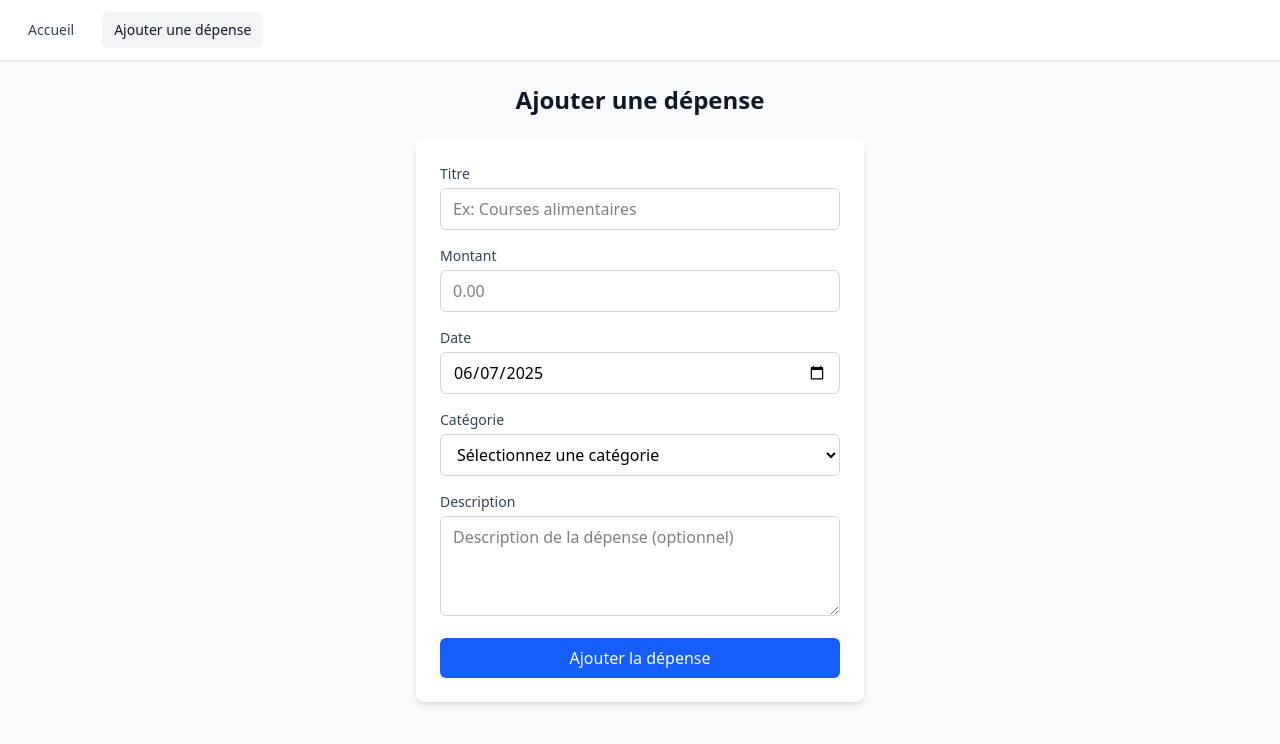
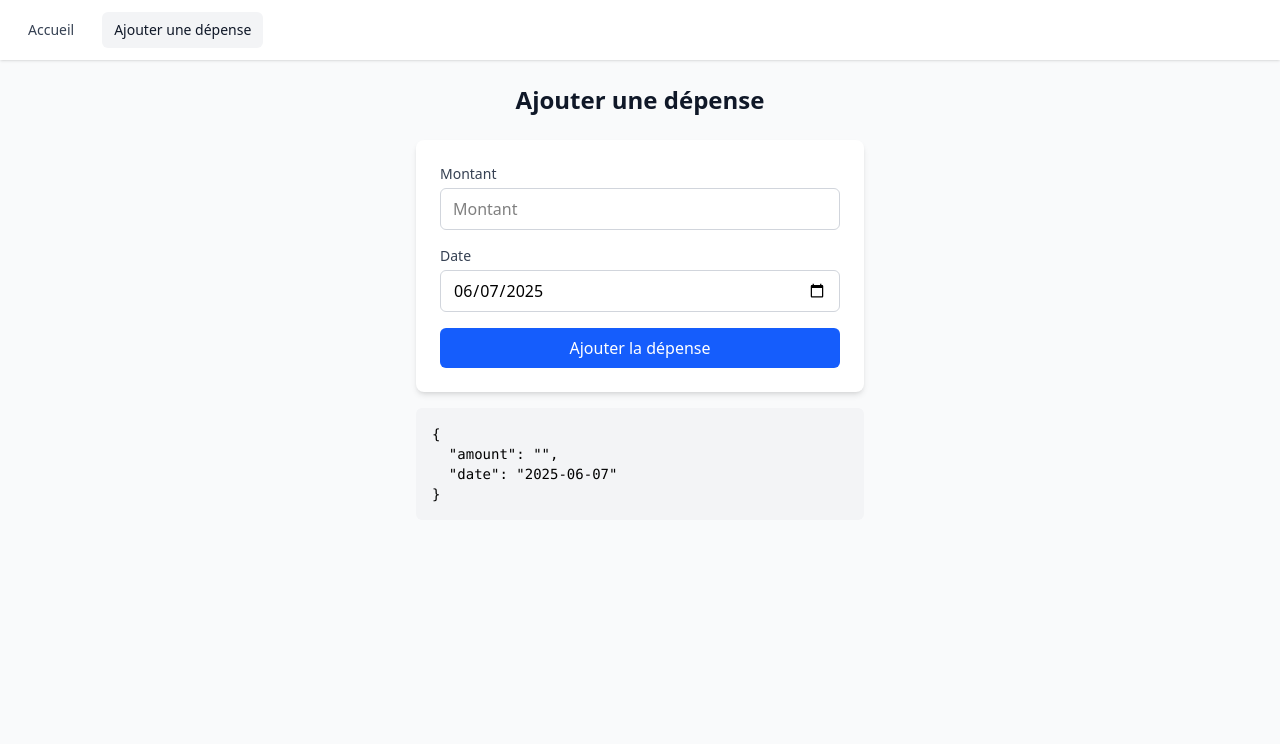
Before and after one commit to yann-yinn/pocket-budget, a Vue app: page /add-expense in a window 1280 px wide. Shown: the top 744 px of the page. Built offline with nearby package versions, Linux system fonts and the light colour scheme; the HTML template or start-up script is replaced by a standard one.

Commit message:
formulaire de dépense

```diff
--- a/src/views/AddExpenseView.vue
+++ b/src/views/AddExpenseView.vue
@@ -4,27 +4,12 @@
     <form @submit.prevent="handleSubmit" class="bg-white shadow-md rounded-lg p-6">
       <div class="space-y-4">
         <div>
-          <label for="title" class="block text-sm font-medium text-gray-700 mb-1">Titre</label>
-          <input
-            type="text"
-            id="title"
-            v-model="expense.title"
-            required
-            placeholder="Ex: Courses alimentaires"
-            class="w-full px-3 py-2 border border-gray-300 rounded-md focus:outline-none focus:ring-2 focus:ring-blue-500 focus:border-transparent"
-          />
-        </div>
-
-        <div>
           <label for="amount" class="block text-sm font-medium text-gray-700 mb-1">Montant</label>
           <input
             type="number"
             id="amount"
-            v-model="expense.amount"
-            required
-            min="0"
-            step="0.01"
-            placeholder="0.00"
+            v-model="form.amount"
+            placeholder="Montant"
             class="w-full px-3 py-2 border border-gray-300 rounded-md focus:outline-none focus:ring-2 focus:ring-blue-500 focus:border-transparent"
           />
         </div>
@@ -34,41 +19,10 @@
           <input
             type="date"
             id="date"
-            v-model="expense.date"
-            required
+            v-model="form.date"
+            placeholder="Date"
             class="w-full px-3 py-2 border border-gray-300 rounded-md focus:outline-none focus:ring-2 focus:ring-blue-500 focus:border-transparent"
           />
-        </div>
-
-        <div>
-          <label for="category" class="block text-sm font-medium text-gray-700 mb-1"
-            >Catégorie</label
-          >
-          <select
-            id="category"
-            v-model="expense.category"
-            required
-            class="w-full px-3 py-2 border border-gray-300 rounded-md focus:outline-none focus:ring-2 focus:ring-blue-500 focus:border-transparent"
-          >
-            <option value="">Sélectionnez une catégorie</option>
-            <option value="alimentation">Alimentation</option>
-            <option value="transport">Transport</option>
-            <option value="logement">Logement</option>
-            <option value="loisirs">Loisirs</option>
-            <option value="autre">Autre</option>
-          </select>
-        </div>
-
-        <div>
-          <label for="description" class="block text-sm font-medium text-gray-700 mb-1"
-            >Description</label
-          >
-          <textarea
-            id="description"
-            v-model="expense.description"
-            placeholder="Description de la dépense (optionnel)"
-            class="w-full px-3 py-2 border border-gray-300 rounded-md focus:outline-none focus:ring-2 focus:ring-blue-500 focus:border-transparent min-h-[100px] resize-y"
-          ></textarea>
         </div>
 
         <button
@@ -79,27 +33,27 @@
         </button>
       </div>
     </form>
+    <div class="debug mt-4 p-4 bg-gray-100 rounded-md">
+      <pre class="text-sm">{{ form }}</pre>
+    </div>
   </div>
 </template>
 
 <script setup lang="ts">
-import { ref } from 'vue'
+import { reactive } from 'vue'
 import { useRouter } from 'vue-router'
 
 const router = useRouter()
 
-const expense = ref({
-  title: '',
+const form = reactive({
   amount: '',
   date: new Date().toISOString().split('T')[0],
-  category: '',
-  description: '',
 })
 
 const handleSubmit = async () => {
   try {
     // TODO: Implémenter la logique d'ajout de dépense
-    console.log('Dépense à ajouter:', expense.value)
+    console.log('Dépense à ajouter:', form)
     // Redirection vers la page d'accueil après l'ajout
     router.push('/')
   } catch (error) {
```
